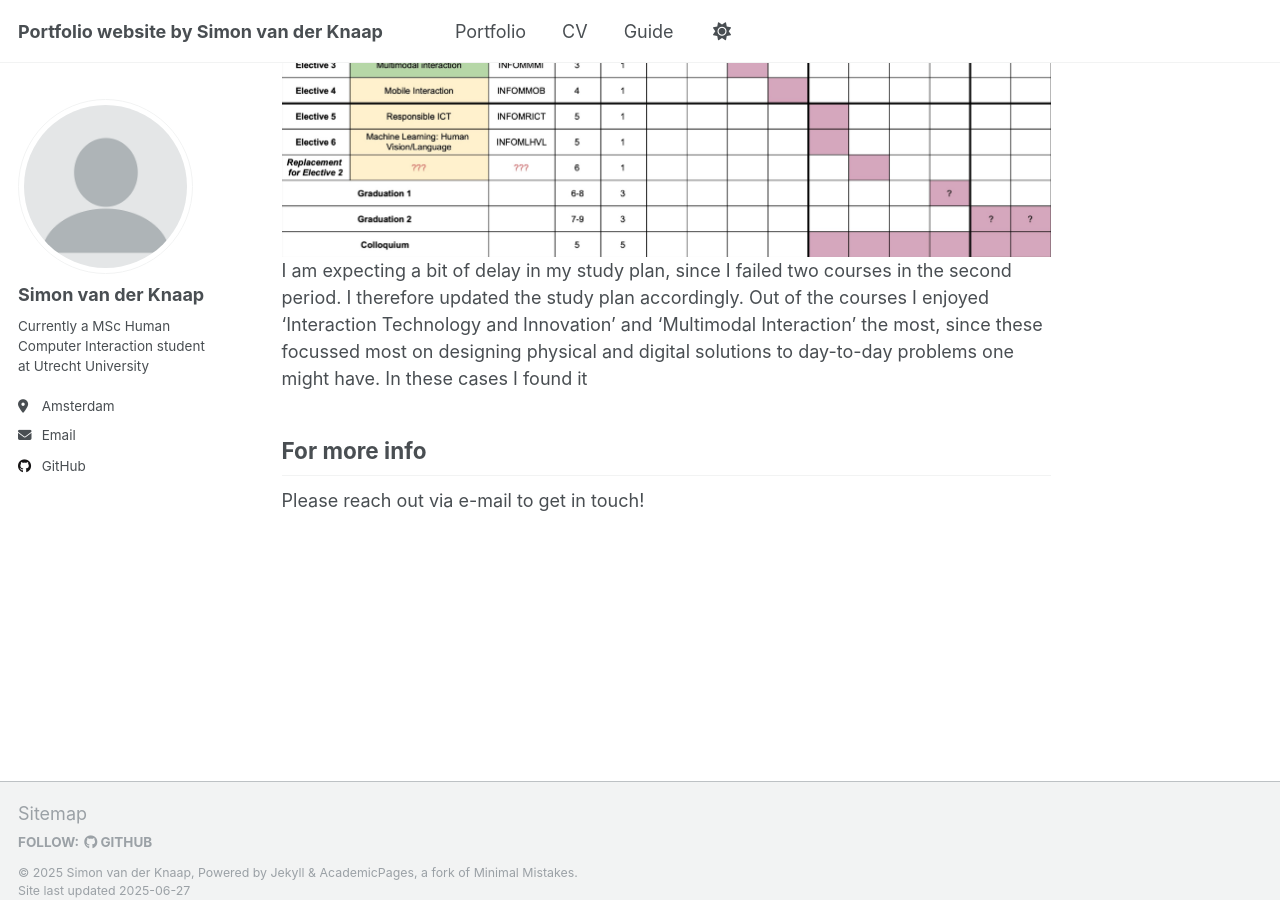
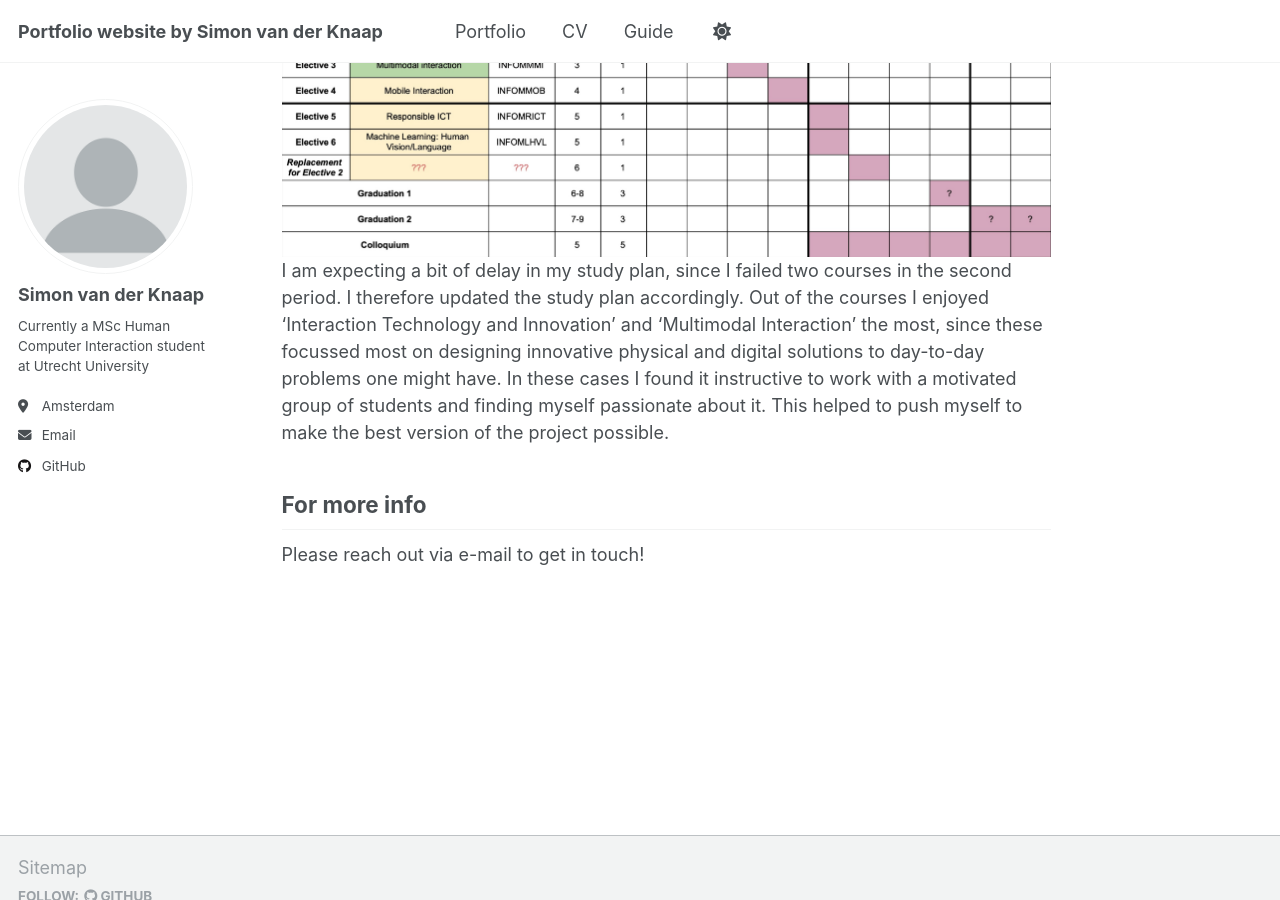
Before and after one commit to simonvdknaap/simonvdknaap.github.io, a Jekyll site: the page built from _pages/about.md, in a window 1280 px wide and 900 px high, scrolled down 1622 px. Built offline with Jekyll 4.4.1, drawn with Linux system fonts in a browser that asks for light colours.

Commit message:
Update about.md

```diff
--- a/_pages/about.md
+++ b/_pages/about.md
@@ -24,7 +24,7 @@ Study Plan
 ------
 <img src='/images/studyplan.jpg'>
 I am expecting a bit of delay in my study plan, since I failed two courses in the second period. I therefore updated the study plan accordingly.
-Out of the courses I enjoyed 'Interaction Technology and Innovation' and 'Multimodal Interaction' the most, since these focussed most on designing physical and digital solutions to day-to-day problems one might have. In these cases I found it
+Out of the courses I enjoyed 'Interaction Technology and Innovation' and 'Multimodal Interaction' the most, since these focussed most on designing innovative physical and digital solutions to day-to-day problems one might have. In these cases I found it instructive to work with a motivated group of students and finding myself passionate about it. This helped to push myself to make the best version of the project possible.
 
 For more info
 ------
```
